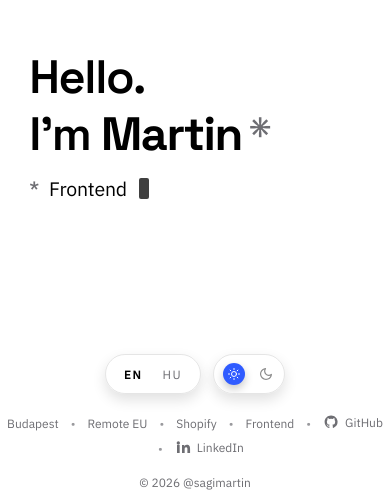
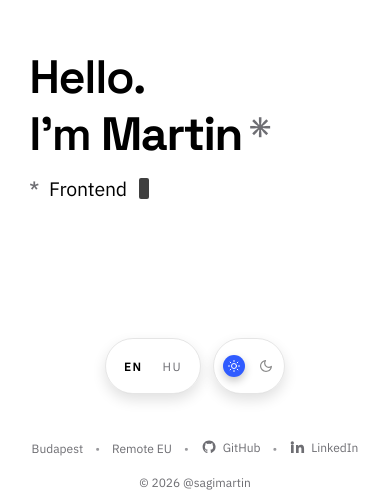
Before and after one commit to sagimartin/vibe-portfolio, a React (Vite) app: page / in a window 390 px wide. Shown: the part 340-844 px from the top of the page. Built offline with nearby package versions, Linux system fonts and the light colour scheme.

Commit message:
Adjust mobile nav height and footer pills

```diff
--- a/src/App.css
+++ b/src/App.css
@@ -1426,6 +1426,11 @@ footer .container {
 }
 
 @media (max-width: 768px) {
+  :root {
+    --nav-pill-height: 56px;
+    --theme-switch-height: var(--nav-pill-height);
+  }
+
   .container {
     padding-left: 0;
     padding-right: 0;
--- a/src/content/copy.js
+++ b/src/content/copy.js
@@ -21,7 +21,7 @@ export const COPY = {
       ctaMessage: 'Send message',
       ctaCall: 'Book a call',
       replies: 'Usually replies in ~2-3h',
-      pills: ['Budapest · Remote EU', 'Shopify · Frontend'],
+      pills: ['Budapest · Remote EU'],
       socials: [
         { label: 'GitHub', href: 'https://github.com/sagimartin' },
         { label: 'LinkedIn', href: 'https://www.linkedin.com/in/sagimartin/' }
@@ -56,7 +56,7 @@ export const COPY = {
       ctaMessage: 'Írj üzenetet',
       ctaCall: 'Foglalj időpontot',
       replies: 'Általában 2-3 órán belül válaszolok',
-      pills: ['Budapest · EU remote', 'Shopify · Frontend'],
+      pills: ['Budapest · EU remote'],
       socials: [
         { label: 'GitHub', href: 'https://github.com/sagimartin' },
         { label: 'LinkedIn', href: 'https://www.linkedin.com/in/sagimartin/' }
```
